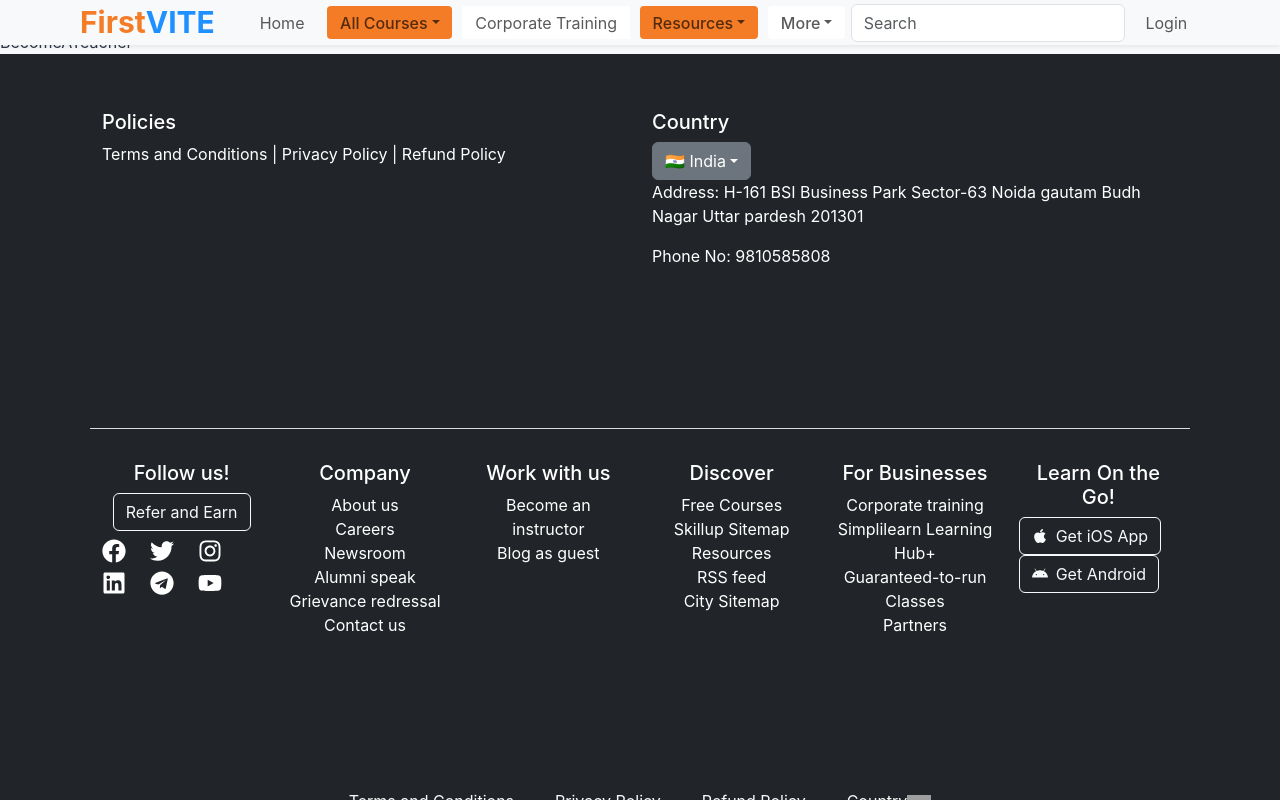
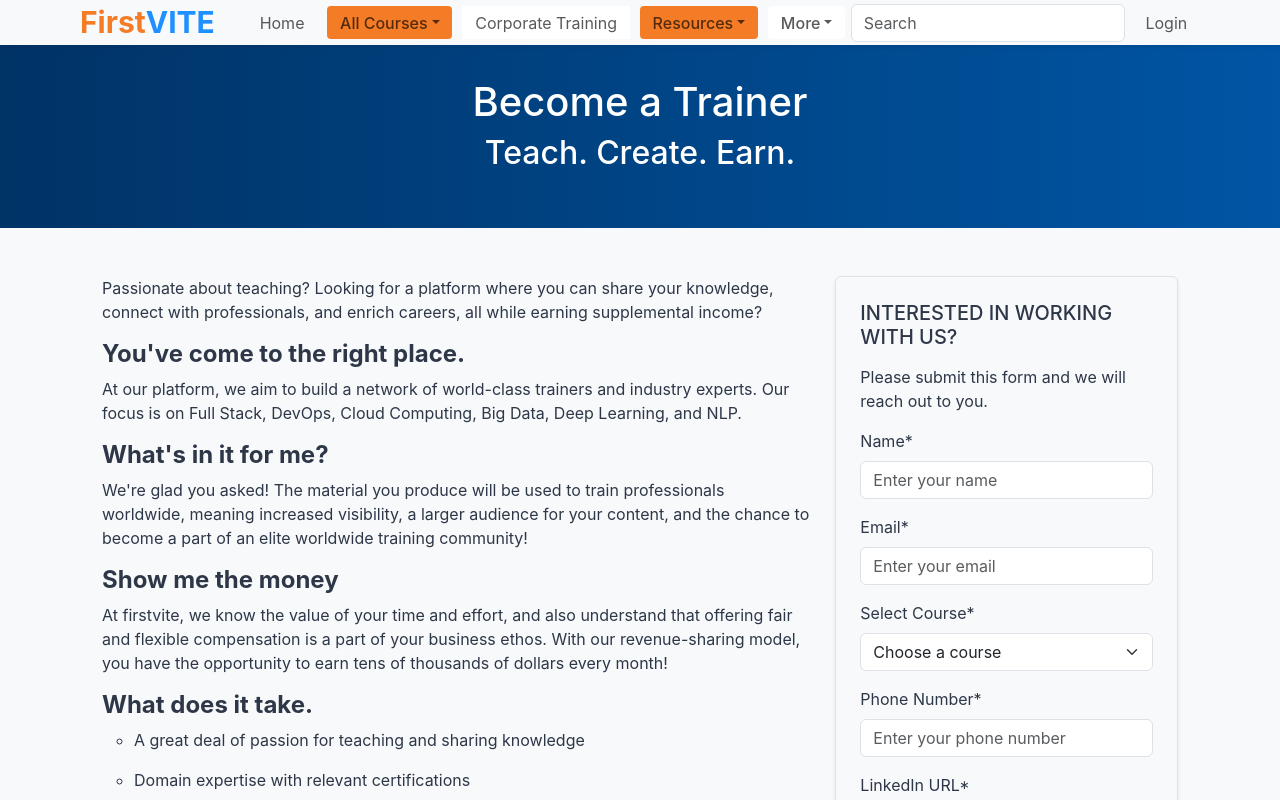
Before and after one commit to dilip15911/FirstVITE_main, a React (Create React App) app in the folder client/: page /become-a-teacher in a window 1280 px wide. Shown: the top 800 px of the page. Built offline with nearby package versions, Linux system fonts and the light colour scheme; grey boxes are pictures that could not be loaded.

Commit message:
become a teacher page update

```diff
--- a/client/src/App.jsx
+++ b/client/src/App.jsx
@@ -8,6 +8,7 @@
 import 'bootstrap/dist/css/bootstrap.min.css';
 import './App.css';
 import Home from './pages/Home';
+
 
 
 // Lazy load components
@@ -25,6 +26,7 @@
 const Contact = React.lazy(() => import('./pages/Contact/Contact'));
 const HireFromUs = React.lazy(() => import('./pages/HireFromUs/HireFromUs'));
 const Review = React.lazy(() => import('./pages/Review/Review'));
+const Courses = React.lazy(() => import('./pages/Courses/Courses'));
 
 const router = createBrowserRouter(
   createRoutesFromElements(
@@ -44,6 +46,7 @@
       <Route path="/contact" element={<Contact />} />
       <Route path="/hire-from-us" element={<HireFromUs />} />
       <Route path="/review" element={<Review />} />
+      <Route path="/courses" element={<Courses />} />
     </Route>
   )
 );
--- a/client/src/pages/BecomeATeacher/BecomeATeacher.jsx
+++ b/client/src/pages/BecomeATeacher/BecomeATeacher.jsx
@@ -1,9 +1,82 @@
 import React from 'react'
+import { Container, Row, Col, Form, Button } from 'react-bootstrap'
 
 const BecomeATeacher = () => {
   return (
-    <div>BecomeATeacher</div>
-  )
+    <Container fluid className="p-0">
+    {/* Hero Section */}
+    <div className="text-white text-center py-5" style={{ background: "linear-gradient(to right, #003366, #0055A4)" }}>
+     <h1>Become a Trainer</h1>
+      <h2>Teach. Create. Earn.</h2>
+    </div>
+
+ { /* Content Section */}
+      <Container className="py-5 " >
+        <Row>
+          <Col md={8} style={{ fontSize: "16px" }}>
+          <div><p>Passionate about teaching? Looking for a platform where you can share your knowledge, connect with professionals, and enrich careers, all while earning supplemental income?</p></div>
+          <h4><strong>You&apos;ve come to the right place.</strong></h4>
+          <p>
+            At our platform, we aim to build a network of world-class trainers and industry experts.
+            Our focus is on Full Stack, DevOps, Cloud Computing, Big Data, Deep Learning, and NLP.
+          </p>
+
+          <h4><strong>What&apos;s in it for me?</strong></h4>
+          <p>
+          We're glad you asked! The material you produce will be used to train professionals worldwide, meaning increased visibility, a larger audience for your content, and the chance to become a part of an elite worldwide training community!            </p>
+
+          <h4><strong>Show me the money</strong></h4>
+          <p>
+          At firstvite, we know the value of your time and effort, and also understand that offering fair and flexible compensation is a part of your business ethos. With our revenue-sharing model, you have the opportunity to earn tens of thousands of dollars every month!            </p>
+
+          <h4><strong>What does it take.</strong></h4>
+           <div>
+          <ul style={{ listStyleType: "circle" }}>
+          <li><p>A great deal of passion for teaching and sharing knowledge</p></li>
+          <li><p>Domain expertise with relevant certifications</p></li>
+          <li><p>Strong communication and presentation skills required</p></li>
+          <li><p>A commitment to developing and delivering best-in-class training to a global audience</p></li>
+           </ul>
+           </div>
+          </Col>
+          <Col md={4}>
+          {/* Form Section */}
+          <div className="p-4 border rounded shadow-sm">
+            <h5 className="mb-3">INTERESTED IN WORKING WITH US?</h5>
+            <p style={{ fontSize: "16px" }}>Please submit this form and we will reach out to you.</p>
+            <Form>
+              <Form.Group className="mb-3">
+                <Form.Label>Name*</Form.Label>
+                <Form.Control type="text" placeholder="Enter your name" required />
+              </Form.Group>
+              <Form.Group className="mb-3">
+                <Form.Label>Email*</Form.Label>
+                <Form.Control type="email" placeholder="Enter your email" required />
+              </Form.Group>
+              <Form.Group className="mb-3">
+                <Form.Label>Select Course*</Form.Label>
+                <Form.Select required>
+                  <option>Choose a course</option>
+                  <option>Full Stack</option>
+                  <option>DevOps</option>
+                  <option>Cloud Computing</option>
+                </Form.Select>
+              </Form.Group>
+              <Form.Group className="mb-3">
+                <Form.Label>Phone Number*</Form.Label>
+                <Form.Control type="text" placeholder="Enter your phone number" required />
+              </Form.Group>
+              <Form.Group className="mb-3">
+                <Form.Label>LinkedIn URL*</Form.Label>
+                <Form.Control type="url" placeholder="Enter LinkedIn profile URL" required />
+              </Form.Group>
+              <Button variant="primary" type="submit" className="w-100">SUBMIT</Button>
+            </Form>
+          </div>
+        </Col>
+      </Row>
+    </Container>
+  </Container>  )
 }
 
 export default BecomeATeacher
--- /dev/null
+++ b/client/src/pages/Courses/Courses.jsx
@@ -0,0 +1,33 @@
+// import React from 'react';
+// import { Card, Button } from 'react-bootstrap';
+// import course1 from '../../assets/course1.jpg';
+// import course2 from '../../assets/course2.jpg';
+// import course3 from '../../assets/course3.jpg';
+
+// const Courses = () => {
+//   const courses = [
+//     { id: 1, name: "React Basics", duration: "6 weeks", startDate: "April 10, 2025", image: course1 },
+//     { id: 2, name: "Node.js Fundamentals", duration: "8 weeks", startDate: "April 20, 2025", image: course2 },
+//     { id: 3, name: "SQL & Databases", duration: "5 weeks", startDate: "May 1, 2025", image: course3 },
+//   ];
+
+//   return (
+//     <div>
+//       {courses.map((course) => (
+//         <Card key={course.id} className="mb-4 shadow-sm">
+//           <Card.Img variant="top" src={course.image} alt={course.name} />
+//           <Card.Body>
+//             <Card.Title>{course.name}</Card.Title>
+//             <Card.Text>
+//               <strong>Duration:</strong> {course.duration} <br />
+//               <strong>Cohort Starts:</strong> {course.startDate}
+//             </Card.Text>
+//             <Button variant="primary">View Program</Button>
+//           </Card.Body>
+//         </Card>
+//       ))}
+//     </div>
+//   );
+// };
+
+// export default Courses;
```
Also changed, not shown: client/src/components/Corporate/Corporate.jsx (added).
